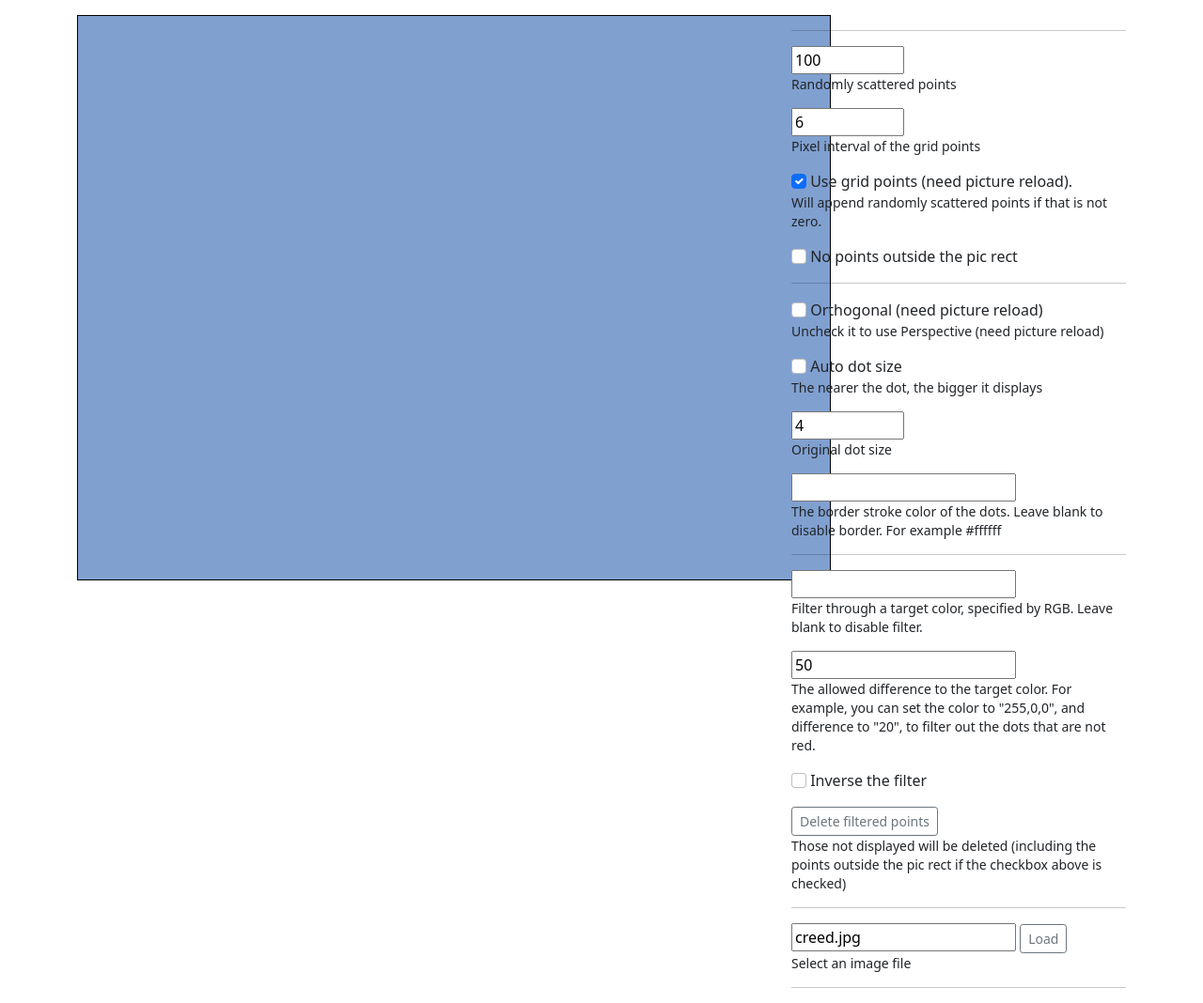
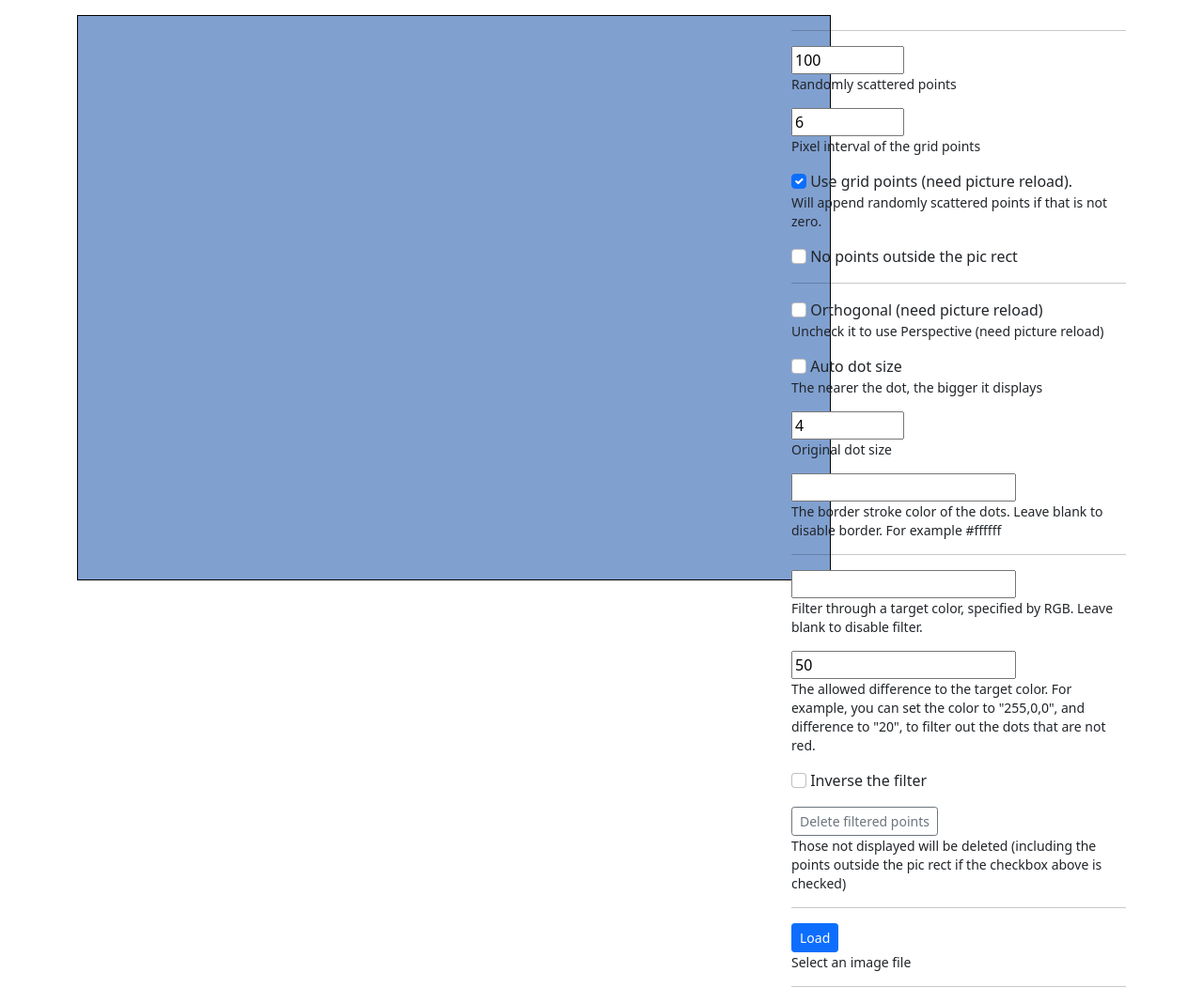
Before and after one commit to lightbulb128/stellar, a plain HTML site: page index.html in a window 1280 px wide. Shown: the whole page at 94% size. Drawn offline with nearby package versions, Linux system fonts and the light colour scheme.

Commit message:
Allow user upload picture. Rename to index.html.

```diff
--- a/stellar.html
+++ b/index.html
@@ -75,8 +75,7 @@
                 <p class="lh-sm"><small>Those not displayed will be deleted (including the points outside the pic rect if the checkbox above is checked)</small></p>
                 <hr/>
 
-                <input id="sourceInput" type="text" value="creed.jpg"></input>
-                <button type="button" class="btn btn-outline-secondary btn-sm" onclick="sourceSubmitClick()">Load</button>
+                <button type="button" class="btn btn-primary btn-sm" onclick="sourceSubmitClick()">Load</button>
                 <p class="lh-sm"><small>Select an image file</small></p>
                 <hr/>
 
--- a/stellar.js
+++ b/stellar.js
@@ -299,16 +299,10 @@ function generatePoints(colorGenerator, image, imageData, xMargin, yMargin, widt
   }
 }
 
-function sourceSubmitClick() {
+function loadImage(image) {
+
   let inherentMargin = 0.05
   let radius = (HEIGHT * (1 - inherentMargin * 2)) / 2
-
-  let image = new Image()
-  image.src = document.getElementById("sourceInput").value
-  image.crossOrigin = 'anonymous'
-  console.log(image.src)
-  image.onerror = (e) => {console.log(e)}
-  image.onload = function () {
 
   tmpCanvas.width = image.width
   tmpCanvas.height = image.height
@@ -354,14 +348,27 @@ function sourceSubmitClick() {
 
   vertices = generatePoints(colorGenerator, image, imgData, xmar, ymar, image.width * zoom, image.height * zoom)
 
-    // if (image.width / image.height > WIDTH / HEIGHT) {
-    //   let margin = (theight - twidth / image.width * image.height) / 2
-    //   vertices = generatePoints(colorGenerator, image, imgData, xmar, ymar+margin, twidth, twidth / image.width * image.height)
-    // } else {
-    //   let margin = (twidth - theight / image.height * image.width) / 2
-    //   vertices = generatePoints(colorGenerator, image, imgData, xmar+margin, ymar, theight / image.height * image.width, theight)
-    // }
 }
+
+function sourceSubmitClick() {
+
+  // let user select a picture from local
+  let fileInput = document.createElement("input")
+  fileInput.type = "file"
+  fileInput.accept = "image/*"
+  fileInput.onchange = function() {
+    let file = fileInput.files[0]
+    let reader = new FileReader()
+    reader.onload = function() {
+      let image = new Image()
+      image.onload = function() {
+        loadImage(image)
+      }
+      image.src = reader.result
+    }
+    reader.readAsDataURL(file)
+  }
+  fileInput.click()
 }
 
 setInterval("update()", 50)
```
Also changed, not shown: abstergo.png (deleted), creed.jpg (deleted), line.png (deleted), reimu.png (deleted), ryu.png (deleted), scenery.jpg (deleted), 1 other file. Lines whose indentation alone changed are shown as unchanged.
